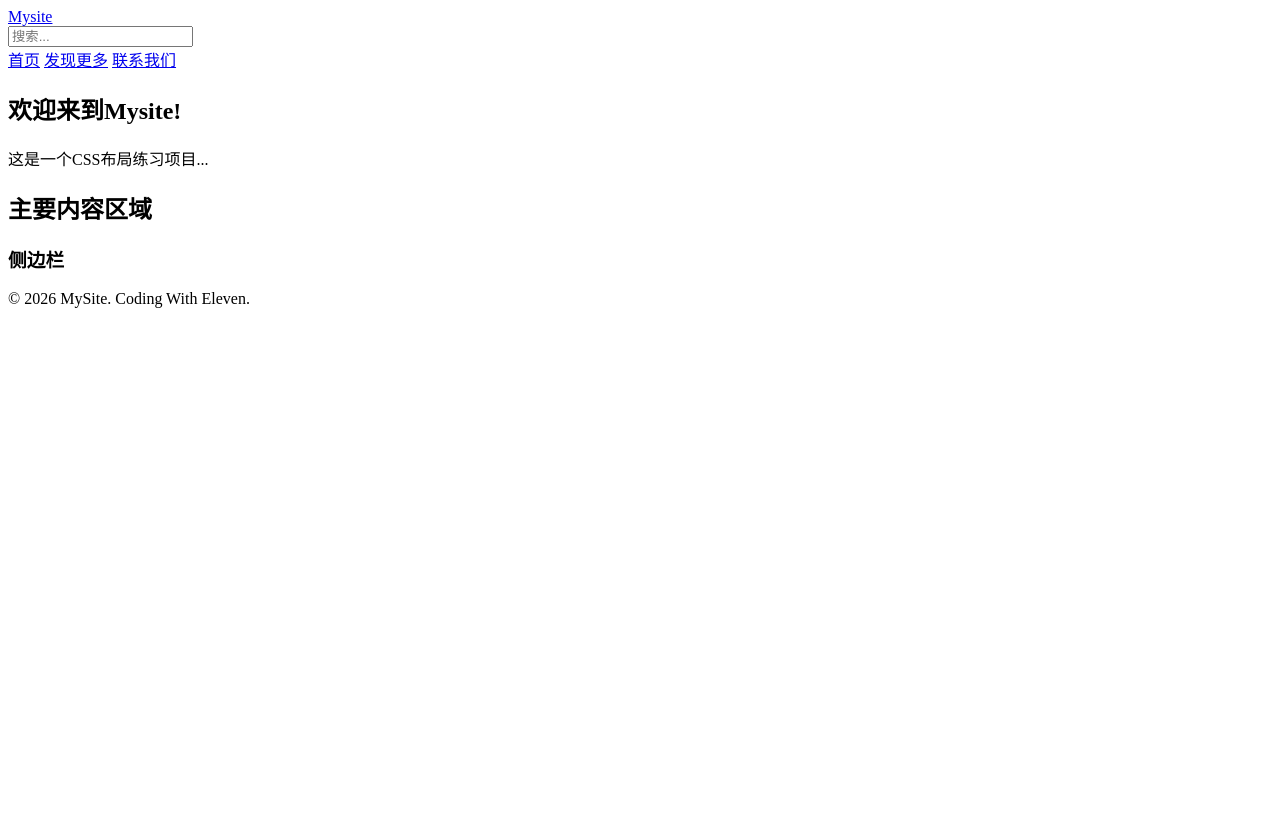
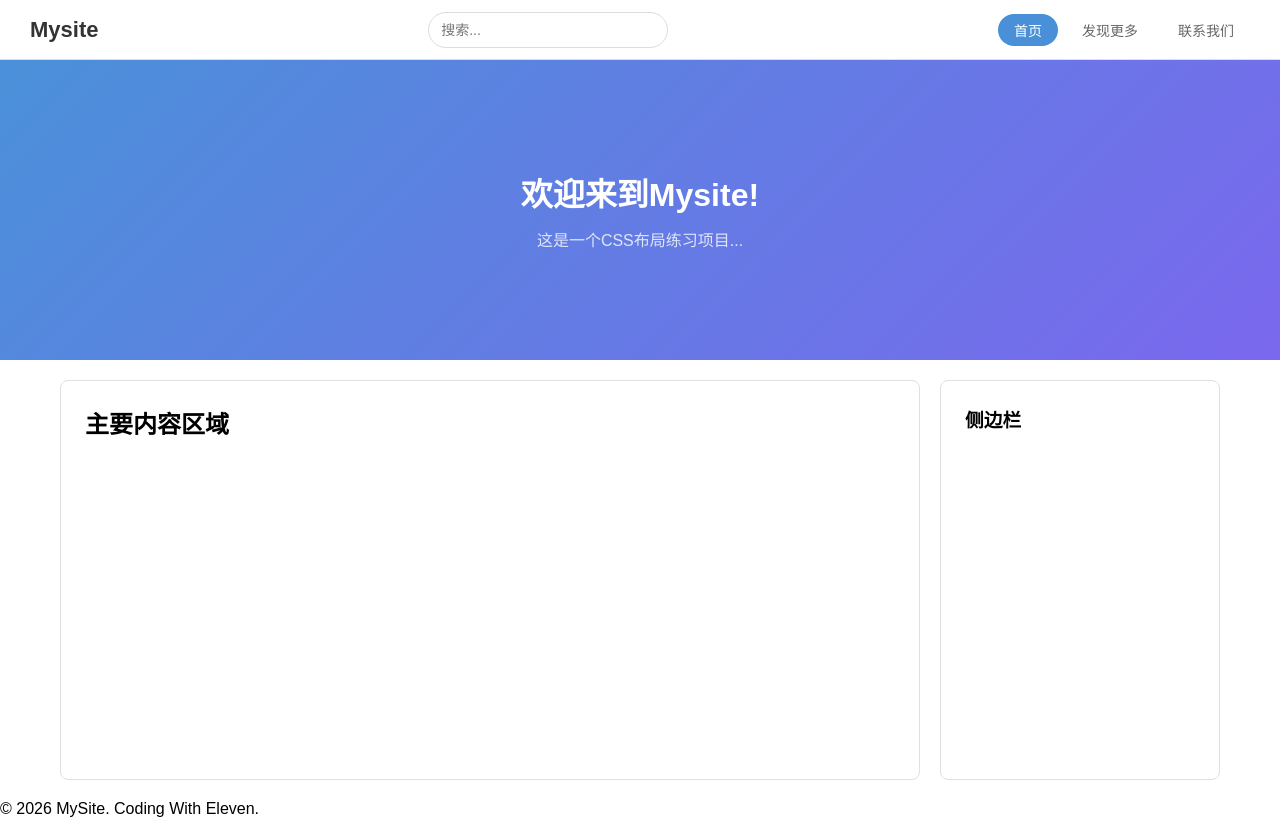
Before and after one commit to Nieshiyi11/CSS_Layout, a plain HTML site: page index.html in a window 1280 px wide. Drawn offline with Linux system fonts and the light colour scheme.

Commit message:
导航栏&轮播图

```diff
--- a/index.html
+++ b/index.html
@@ -9,9 +9,9 @@
 <body>
     <!--导航栏-->
     <header class="nav">
-        <!--1. 网站Logo-->
-        <a href="#" class="Logo">Mysite</a> <!-- href="#" 是一个占位符链接，意思是"点了不跳转到任何页面，留在当前页面"，因为我们只有一个index.html-->
-        <!--2. 搜索栏-->
+        <!--1. 网站logo-->
+        <a href="#" class="logo">Mysite</a> <!-- href="#" 是一个占位符链接，意思是"点了不跳转到任何页面，留在当前页面"，因为我们只有一个index.html-->
+        <!--2. 搜索框-->
         <div class="search-box">
             <input type="text" placeholder="搜索...">
         </div>
@@ -40,7 +40,7 @@
             <!--卡片后面再加-->
         </main>
         <!--2. 侧边栏-->
-        <aside>
+        <aside class="sidebar">
             <h3>侧边栏</h3>
             <!--侧边栏内容后面再加-->
         </aside>
@@ -66,3 +66,4 @@
 ├── 是一篇文章 → <article>
 └── 只是为了布局，没有实际含义 → <div>
 -->
+<!--每一个HTML元素都是一个盒子-->
--- a/style.css
+++ b/style.css
@@ -0,0 +1,144 @@
+/*全局重置（每次写CSS文件必写在最前面）*/
+*{
+    margin: 0;
+    padding: 0;
+    box-sizing: border-box;
+}
+
+
+body{
+    font-family: sans-serif;
+    margin-top: 60px;   /*为固定导航栏留出空间*/
+}
+/*
+因为导航栏position: fixed脱离了文档流，页面内容会被导航栏遮住。
+加60px的margin-top把内容往下推，正好是导航栏的高度。
+这样内容就不会被导航栏遮挡了哦~
+*/
+
+
+a{
+    text-decoration: none;
+    color: inherit;    /*意思是继承父元素的颜色*/
+}
+
+
+/* ============== 导航栏 ============== */
+.nav{
+    position: fixed;
+    top: 0;
+    left: 0;
+    width: 100%;
+    height: 60px;
+    background-color: #fff;
+    border-bottom: 1px solid #e0e0e0;
+    display: flex;
+    justify-content: space-between;  /*logo和搜索栏和导航索引这个组合 平分导航栏*/
+    align-items: center;
+    padding: 0 30px;
+    z-index: 1000;
+    /*
+    【z-index: 1000;】
+    1. 控制元素的层叠顺序,数字越大越在上面。
+    2. 之后要加的轮播图、卡片，如果它们有position或transform属性，就可能跑到导航栏上面去。
+    3. 给导航栏一个很大的值，确保滚动页面时它永远盖在其他内容上面.
+    4. 这是在写“导航栏”时的好习惯。
+    */
+}
+
+
+/* ============== 现在给导航栏里的3个东西写样式 ============== */
+/* 1. 网站logo */
+.logo{
+    font-size: 22px;
+    font-weight: 700;
+    color: #333;
+}
+
+/* 2. 搜索框 */
+.search-box input{
+    width: 240px;
+    height: 36px;
+    padding: 0 12px;
+    border: 1px solid #ddd;
+    border-radius: 18px; /* 当圆角为高度的1/2，就变成了胶囊形状 */
+    outline: none;  /* 去掉点击时的默认边框 */
+    font-size: 14px;
+}
+.search-box input:focus{
+    border-color: #4a90d9;     /* 点击输入时边框变蓝 */
+}
+
+/* 3. 导航索引 */
+.nav-links{
+    display: flex;
+    gap: 8px;     /* 链接之间的间距 */
+}
+.nav-links a{
+    padding: 6px 16px;
+    border-radius: 20px;
+    font-size: 14px;
+    color: #666;
+    transition: all 0.3s;
+}
+.nav-links a:hover{
+    color: #333;
+    background-color: #f0f0f0;
+}
+.nav-links a.active{
+    color: #fff;
+    background-color: #4a90d9;
+}
+
+
+/* ============== 轮播图 Banner ============== */
+.banner{
+    width: 100%;  /* 宽度撑满浏览器 */
+    height: 300px;
+    background: linear-gradient(135deg, #4a90d9, #7b68ee);
+    display: flex;
+    flex-direction: column; /* 让<h2>盒子和<p>盒子纵向排列 */
+    justify-content: center;
+    align-items: center;
+    color: #fff;
+}
+.banner h2{
+    font-size: 32px;
+    margin-bottom: 12px; /* 与<p>盒子之间的间距 */
+}
+.banner p{
+    font-size: 16px;
+    opacity: 0.8; /* 副标题稍微透明，形成层次感 */
+}
+
+
+/* ============== 主体区域 ============== */
+.main-wrapper {
+    max-width: 1200px;
+    margin: 20px auto;  /* 上下20px，左右auto水平居中 */
+    padding: 0 20px;
+    display: flex;
+    gap: 20px;
+}
+/*
+←──────────── 浏览器窗口 1920px ──────────────→
+│    空白     ┌── 内容最宽1200px ──┐    空白   │
+│  ←  auto  → │                   │ ← auto → │
+│             └───────────────────┘          │
+*/
+.content{
+    flex: 1; /* 占满剩余空间 */
+    background-color: #fff;
+    border: 1px solid #e0e0e0;
+    border-radius: 8px;
+    padding: 24px;
+    min-height: 400px;
+}
+.sidebar{
+    width: 280px;
+    flex-shrink: 0;/* 不被压缩 */
+    background-color: #fff;
+    border: 1px solid #e0e0e0;
+    border-radius: 8px;
+    padding: 24px;
+}
```
